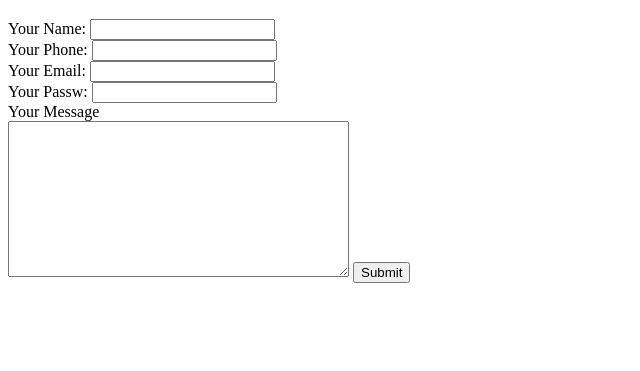
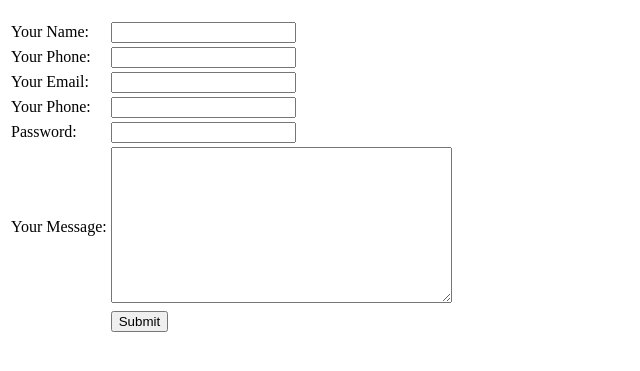
Before and after one commit to deepak2866/My-Web, a plain HTML site: page contactDetails.html in a window 1280 px wide. Shown: the part 283-654 px from the top of the page, without its empty margins (0-640 px from the left). Drawn offline with Linux system fonts and the light colour scheme.

Commit message:
Update contactDetails.html

```diff
--- a/contactDetails.html
+++ b/contactDetails.html
@@ -21,22 +21,38 @@
   <h1> contact me </h1>
   <form  action="mailto:deepk.kumar286@gmail.com " method="post" cellspacing="80" enctype="text/plain">
 
-    <label cellspacing="40"> Your Name:</label>
-    <input type="text"><br>
+  <table>
+   <tr>
+    <td><label > Your Name:</label> </td>
+    <td><input type="text"><br></td>
+   </tr>
+   <tr>
+    <td> <label > Your Phone:</label></td>
+    <td> <input type="number"><br></td>
+   </tr>
+   <tr>
+    <td> <label > Your Email:</label></td>
+    <td> <input type="email"><br></td>
+   </tr>
+   <tr>
+    <td> <label > Your Phone:</label></td>
+    <td> <input type="number"><br></td>
+   </tr>
+   <tr>
+    <td> <label > Password:</label></td>
+    <td> <input type="password"><br></td>
+   </tr>
+   <tr>
+    <td> <label > Your Message:</label></td>
+    <td>  <textarea name="name" rows="10" cols="40"></textarea></td>
+   </tr>
 
-    <label cellspacing="40"> Your Phone:</label>
-    <input type="number"><br>
+   <tr>
+    <td> </td>
+    <td><input type="submit" /> </td>
+   </tr>
+  </table>
 
-    <label cellspacing="40"> Your Email:</label>
-    <input type="email"> <br>
-
-    <label> Your Passw:</label>
-    <input type="password">
-    <br>
-
-    <label > Your Message</label><br>
-    <textarea name="name" rows="10" cols="40"></textarea>
-    <input type="submit" />
   </form>
 </body>
 
```
